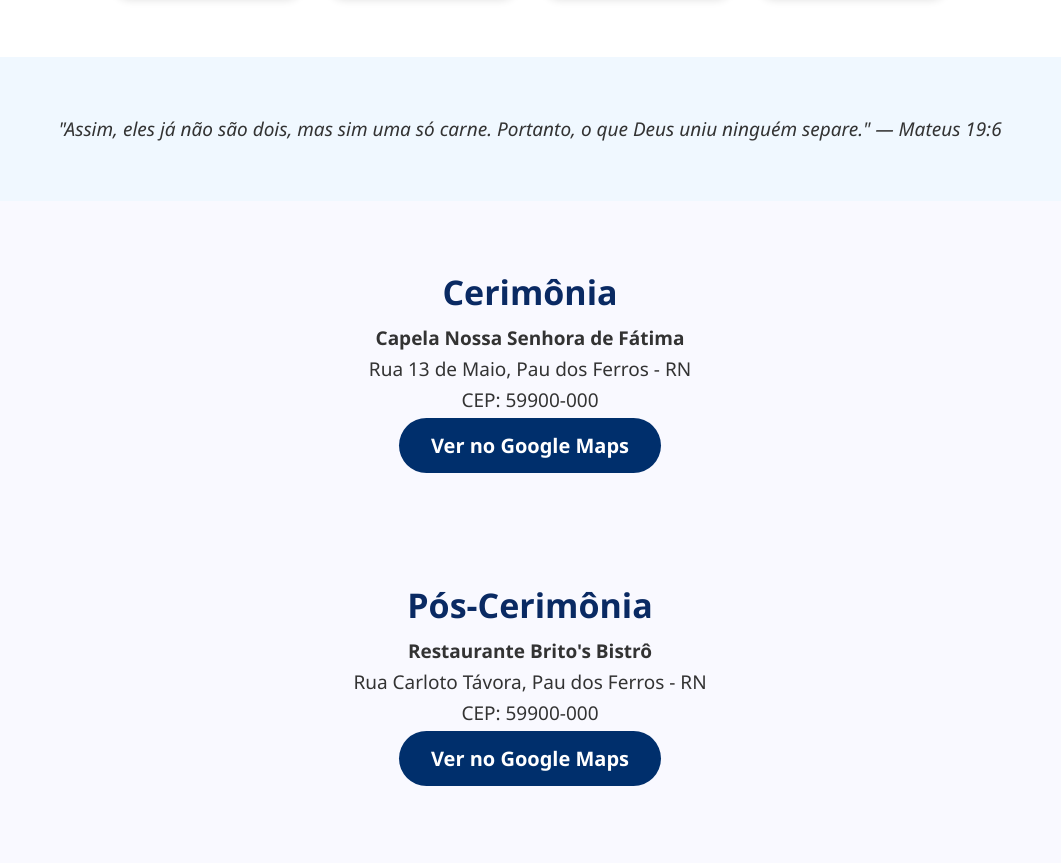
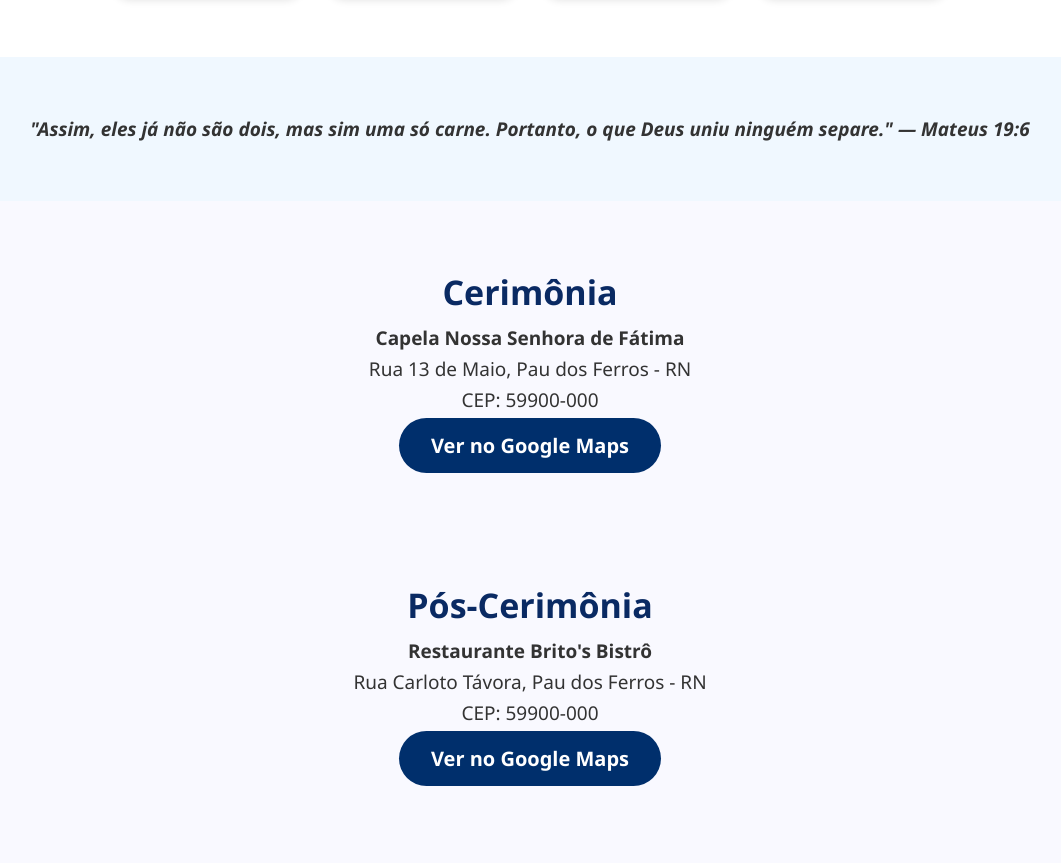
Before and after one commit to viniciusolinto/casamento-vp, a plain HTML site: page frontend/index.html in a window 1280 px wide. Shown: the part 1701-2564 px from the top of the page, without its empty margins (110-1171 px from the left). Drawn offline with Linux system fonts and the light colour scheme.

Commit message:
atualização do site

```diff
--- a/frontend/index.html
+++ b/frontend/index.html
@@ -64,7 +64,7 @@
 
     <!-- Verso -->
     <section class="verse">
-        <p>"Assim, eles já não são dois, mas sim uma só carne. Portanto, o que Deus uniu ninguém separe." — Mateus 19:6</p>
+        <p><strong>"Assim, eles já não são dois, mas sim uma só carne. Portanto, o que Deus uniu ninguém separe." — Mateus 19:6</strong></p>
     </section>
 
     <!-- Local da cerimônia -->
```
Also changed, not shown: frontend/img/casal.jpg.
